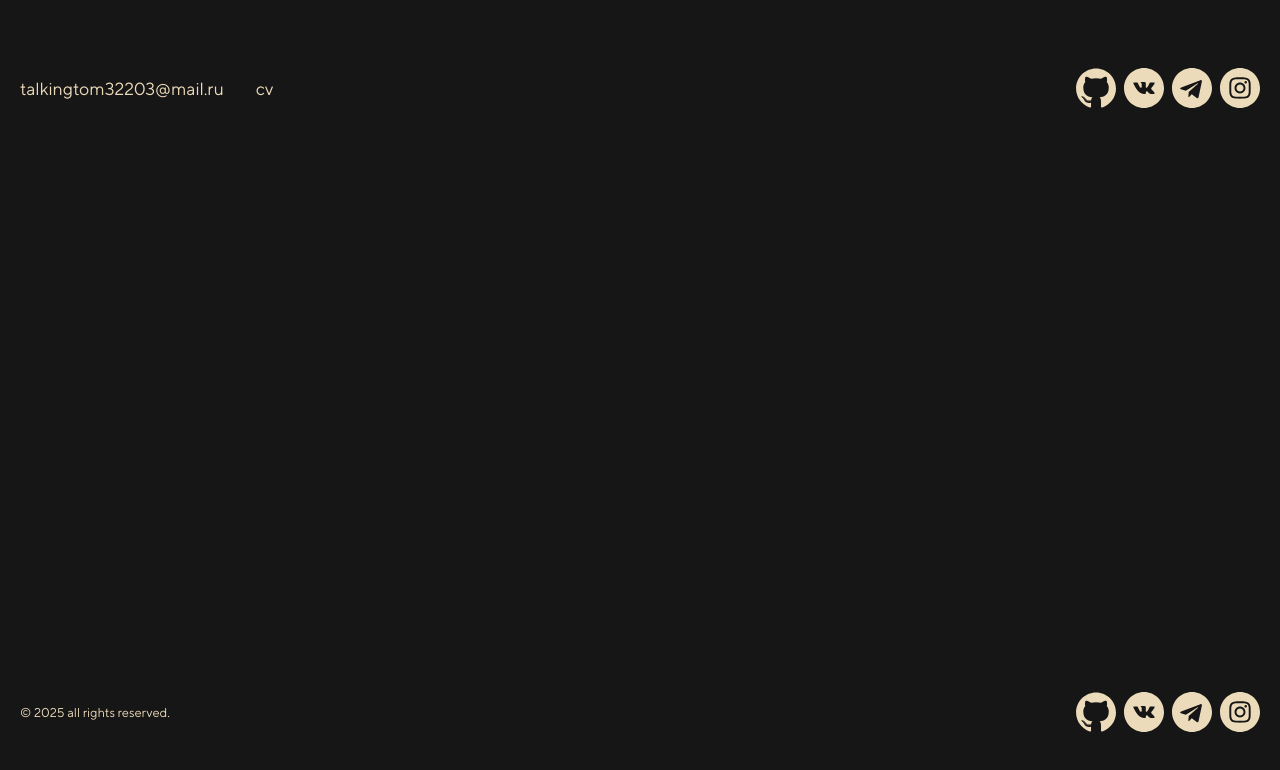
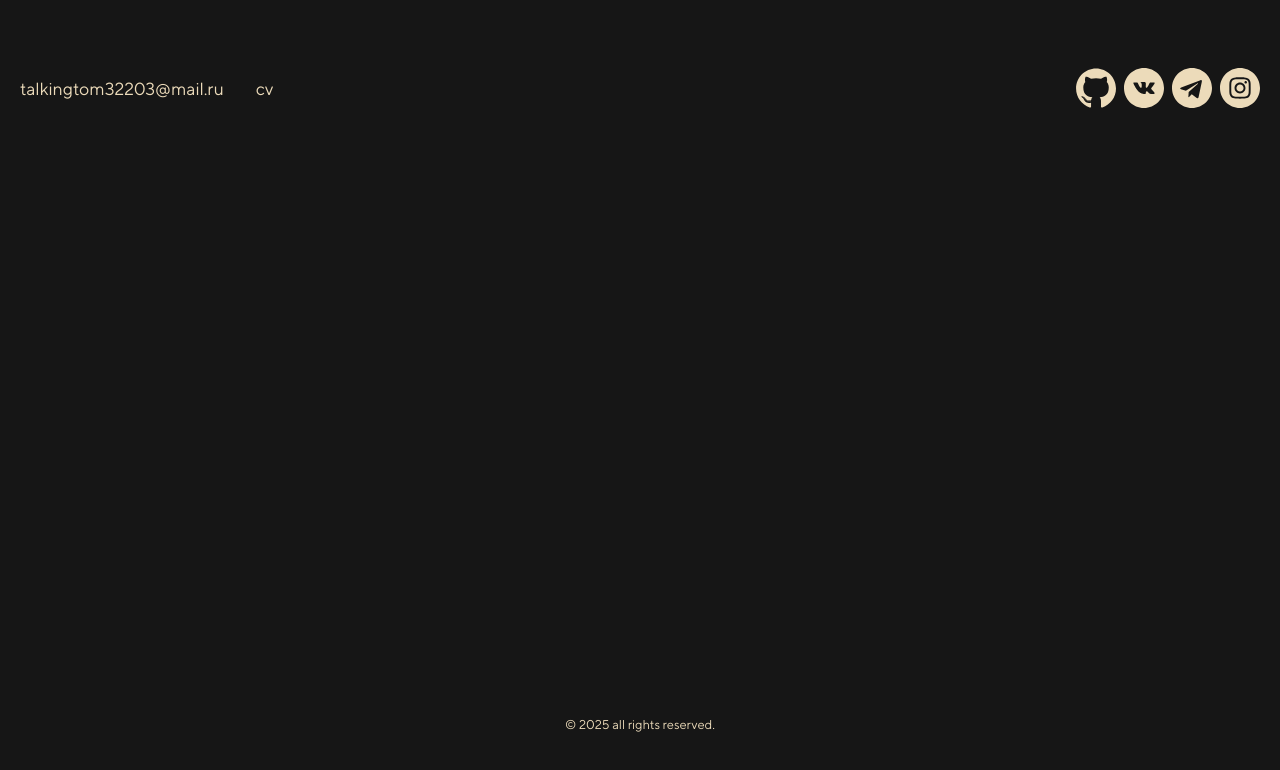
Before and after one commit to kabirov-bae/bae-visit-card, a Vue app: page / in a window 1280 px wide. Shown: the top 770 px of the page. Built offline with nearby package versions, Linux system fonts and the light colour scheme; a web font is replaced by a local one.

Commit message:
- footer updated

```diff
--- a/src/widgets/Footer/ui.vue
+++ b/src/widgets/Footer/ui.vue
@@ -1,6 +1,5 @@
 <script setup lang="ts">
 import { Container } from "@/shared/ui/Container";
-import { Icons } from "@/shared/ui/Icons";
 </script>
 
 <template>
@@ -9,12 +8,6 @@ import { Icons } from "@/shared/ui/Icons";
       <div class="footer__inner">
         <div class="footer__copyright">
           &copy;&nbsp;2025 All rights reserved.
-        </div>
-        <div class="footer__socials">
-          <Icons type="github" />
-          <Icons type="vk" />
-          <Icons type="telegram" />
-          <Icons type="instagram" />
         </div>
       </div>
     </Container>
@@ -30,11 +23,11 @@ import { Icons } from "@/shared/ui/Icons";
 }
 .footer__inner {
   display: flex;
-  justify-content: space-between;
+  justify-content: center;
   align-items: center;
 }
 .footer__copyright {
-  font-size: .8rem;
+  font-size: 0.8rem;
 }
 .footer__socials {
   display: flex;
```
